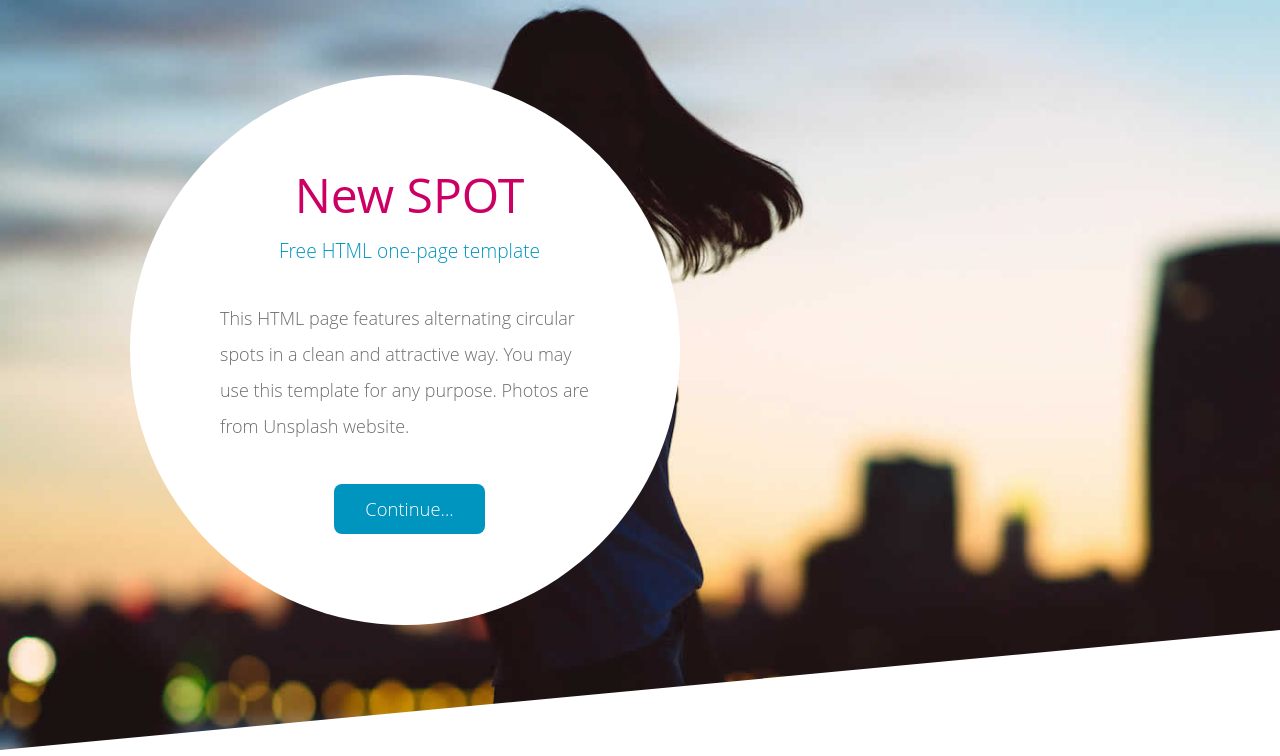
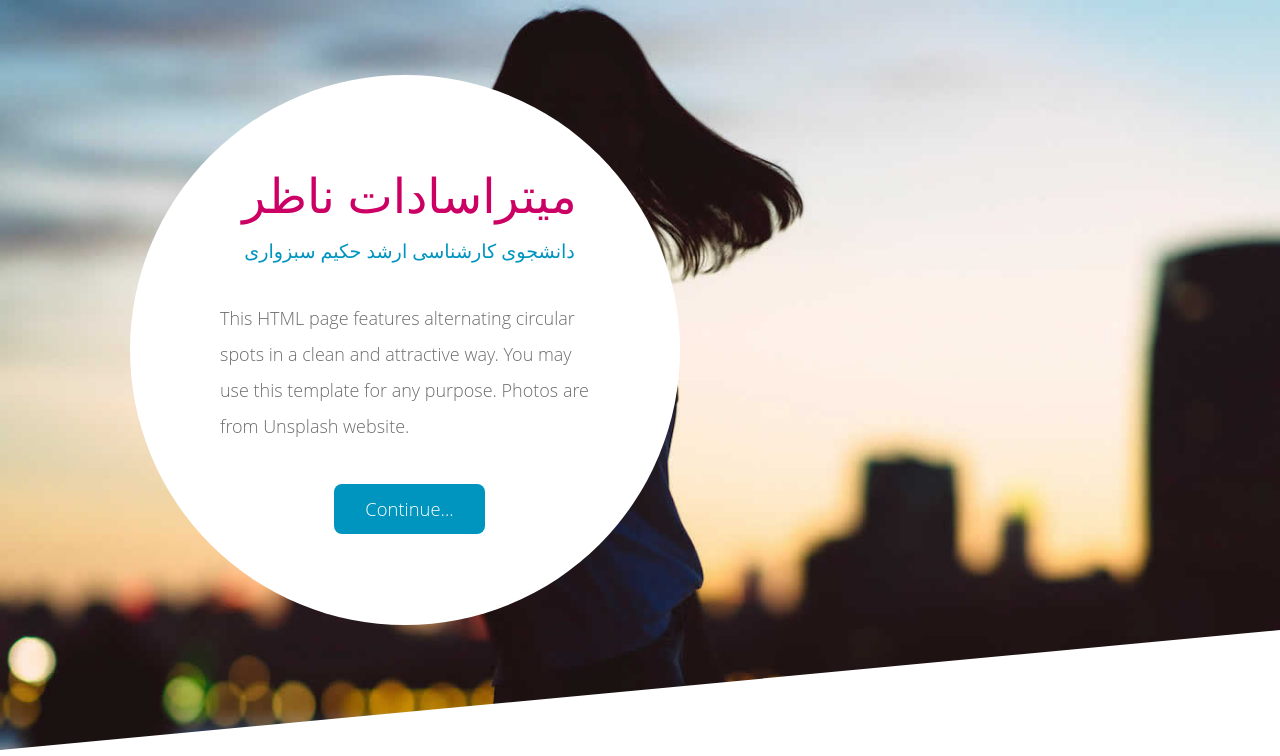
Before and after one commit to MisNazer75/MisNazer75.github.io, a plain HTML site: page index.html in a window 1280 px wide. Shown: the top 756 px of the page. Drawn offline with Linux system fonts and the light colour scheme.

Commit message:
Update index.html

```diff
--- a/index.html
+++ b/index.html
@@ -25,8 +25,8 @@
                     <div class="col-sm-12">
                         <div class="tm-bg-circle-white tm-flex-center-v">
                             <header class="text-center">
-                                <h1 class="tm-site-title">New SPOT</h1>
-                                <p class="tm-site-subtitle">Free HTML one-page template</p>
+                                <h1 class="tm-site-title">میتراسادات ناظر</h1>
+                                <p class="tm-site-subtitle">دانشجوی کارشناسی ارشد حکیم سبزواری</p>
                             </header>
                             <p>This HTML page features alternating circular spots in a clean and attractive way. You may use this template for any purpose. Photos are from Unsplash website.</p>
                             <p class="text-center mt-4 mb-0">
```
